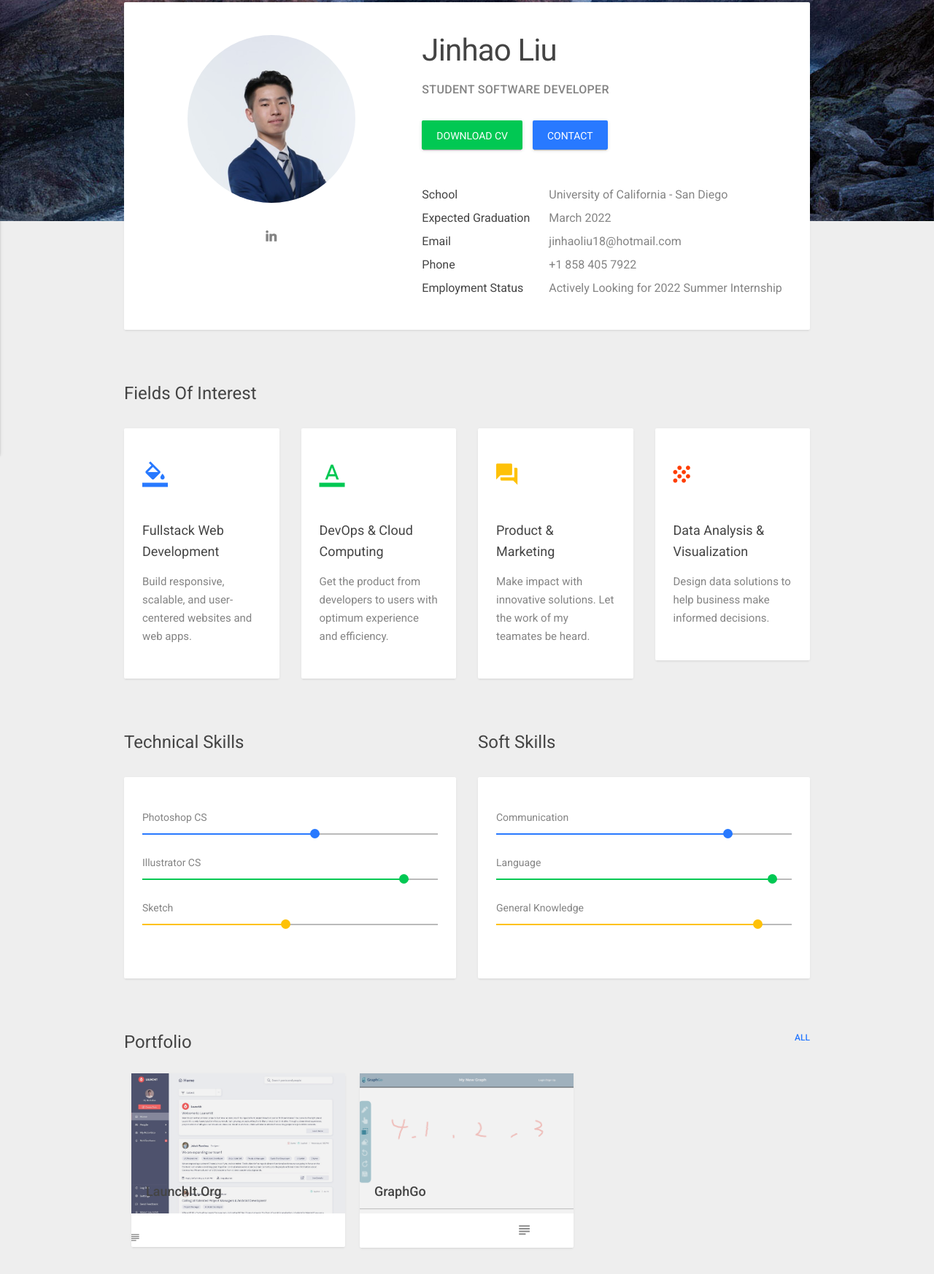
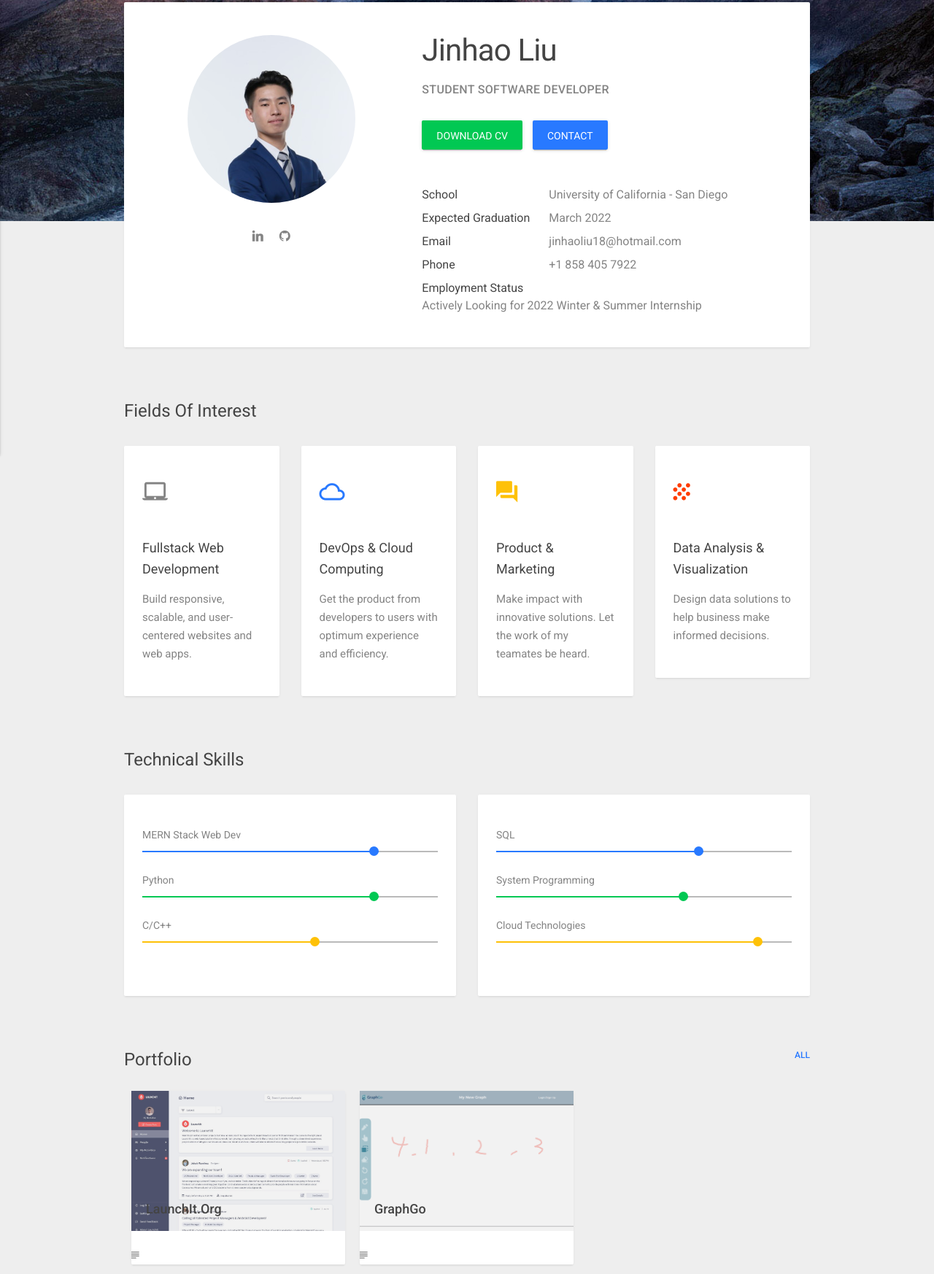
Before and after one commit to jinbest17/portfolio-website, a plain HTML site: page html/index.html in a window 1280 px wide. Shown: the part 177-1923 px from the top of the page at 73% size. Drawn offline with Linux system fonts and the light colour scheme; some packages are replaced by stand-ins of ours.

Commit message:
finish adding links

```diff
--- a/html/index.html
+++ b/html/index.html
@@ -161,6 +161,14 @@
 															</div>
 														</a>
 													</li>
+													<li>
+														<a class="linkedin-link" href="https://github.com/jinbest17/">
+															<i id="tt3" class="zmdi zmdi-github"></i>
+															<div class="mdl-tooltip" data-mdl-for="tt3">
+																linkedin
+															</div>
+														</a>
+													</li>
 
 												</ul>
 											</div>
@@ -199,7 +207,7 @@
 													<li>
 														<div class="profile-title">employment status</div>
 														<div class="profile-desc relative">
-															Actively Looking for 2022 Summer Internship
+															Actively Looking for 2022 Winter & Summer Internship
 														</div>
 
 													</li>
@@ -220,7 +228,7 @@
 							<div class="row">
 								<div class="col-md-3 col-sm-6 col-xs-12 mb-30">
 									<div class="mdl-card mdl-shadow--2dp">
-										<i class="zmdi zmdi-format-color-fill font-blue profile-icon"></i>
+										<i class="zmdi zmdi-laptop-mac font-black profile-icon"></i>
 										<h4 class="mb-15">Fullstack Web Development</h4>
 										<p>Build responsive, scalable, and user-centered websites and web apps.</p>
 
@@ -228,7 +236,7 @@
 								</div>
 								<div class="col-md-3 col-sm-6 col-xs-12 mb-30">
 									<div class="mdl-card mdl-shadow--2dp">
-										<i class="zmdi zmdi-format-color-text font-green profile-icon"></i>
+										<i class="zmdi zmdi-cloud-outline font-blue profile-icon"></i>
 										<h4 class="mb-15">DevOps & Cloud Computing</h4>
 										<p>Get the product from developers to users with optimum experience and efficiency.</p>
 									</div>
@@ -254,47 +262,14 @@
 
 						<!--Skills Sec-->
 						<section id="skills_sec" class="skills-sec sec-pad-top-sm">
+
+							<h2 class="mb-30">technical skills</h2>
 							<div class="row">
 								<div class="col-sm-6 mb-30">
-									<h2 class="mb-30">technical skills</h2>
+
 									<div class="mdl-card mdl-shadow--2dp">
 										<div class="mb-30">
-											<span class="progress-cat">Photoshop CS</span>
-											<div class="progress-bar-graph">
-												<div class="progress-bar-wrap">
-													<div class="bar-wrap blue-bar">
-														<span data-width="60"></span>
-													</div>
-												</div>
-											</div>
-										</div>
-										<div class="mb-30">
-											<span class="progress-cat">Illustrator CS</span>
-											<div class="progress-bar-graph">
-												<div class="progress-bar-wrap">
-													<div class="bar-wrap green-bar">
-														<span data-width="90"></span>
-													</div>
-												</div>
-											</div>
-										</div>
-										<div class="mb-30">
-											<span class="progress-cat">Sketch</span>
-											<div class="progress-bar-graph">
-												<div class="progress-bar-wrap">
-													<div class="bar-wrap yellow-bar">
-														<span data-width="50"></span>
-													</div>
-												</div>
-											</div>
-										</div>
-									</div>
-								</div>
-								<div class="col-sm-6 mb-30">
-									<h2 class="mb-30">soft skills</h2>
-										<div class="mdl-card mdl-shadow--2dp">
-										<div class="mb-30">
-											<span class="progress-cat">Communication</span>
+											<span class="progress-cat">MERN Stack Web Dev</span>
 											<div class="progress-bar-graph">
 												<div class="progress-bar-wrap">
 													<div class="bar-wrap blue-bar">
@@ -304,17 +279,52 @@
 											</div>
 										</div>
 										<div class="mb-30">
-											<span class="progress-cat">Language</span>
+											<span class="progress-cat">Python</span>
 											<div class="progress-bar-graph">
 												<div class="progress-bar-wrap">
 													<div class="bar-wrap green-bar">
-														<span data-width="95"></span>
+														<span data-width="80"></span>
 													</div>
 												</div>
 											</div>
 										</div>
 										<div class="mb-30">
-											<span class="progress-cat">General Knowledge</span>
+											<span class="progress-cat">C/C++</span>
+											<div class="progress-bar-graph">
+												<div class="progress-bar-wrap">
+													<div class="bar-wrap yellow-bar">
+														<span data-width="60"></span>
+													</div>
+												</div>
+											</div>
+										</div>
+									</div>
+								</div>
+								<div class="col-sm-6 mb-30">
+
+										<div class="mdl-card mdl-shadow--2dp">
+										<div class="mb-30">
+											<span class="progress-cat">SQL</span>
+											<div class="progress-bar-graph">
+												<div class="progress-bar-wrap">
+													<div class="bar-wrap blue-bar">
+														<span data-width="70"></span>
+													</div>
+												</div>
+											</div>
+										</div>
+										<div class="mb-30">
+											<span class="progress-cat">System Programming</span>
+											<div class="progress-bar-graph">
+												<div class="progress-bar-wrap">
+													<div class="bar-wrap green-bar">
+														<span data-width="65"></span>
+													</div>
+												</div>
+											</div>
+										</div>
+										<div class="mb-30">
+											<span class="progress-cat">Cloud Technologies</span>
 											<div class="progress-bar-graph">
 												<div class="progress-bar-wrap">
 													<div class="bar-wrap yellow-bar">
@@ -361,6 +371,7 @@
 											</span>
 										</li>
 										</a>
+										<a href="https://graphgo.site/">
 										<li class="item mdl-card mdl-shadow--2dp pa-0  photography">
 											<div class="light-img-wrap mdl-card__title pa-0">
 												<img class="img-responsive" src="img/project-graphgo.png"  alt="Image description" />
@@ -371,6 +382,7 @@
 												<a href="https://graphgo.site/"><i class="zmdi zmdi-format-subject"></i></a>
 											</span>
 										</li>
+									</a>
 
 
 
```
